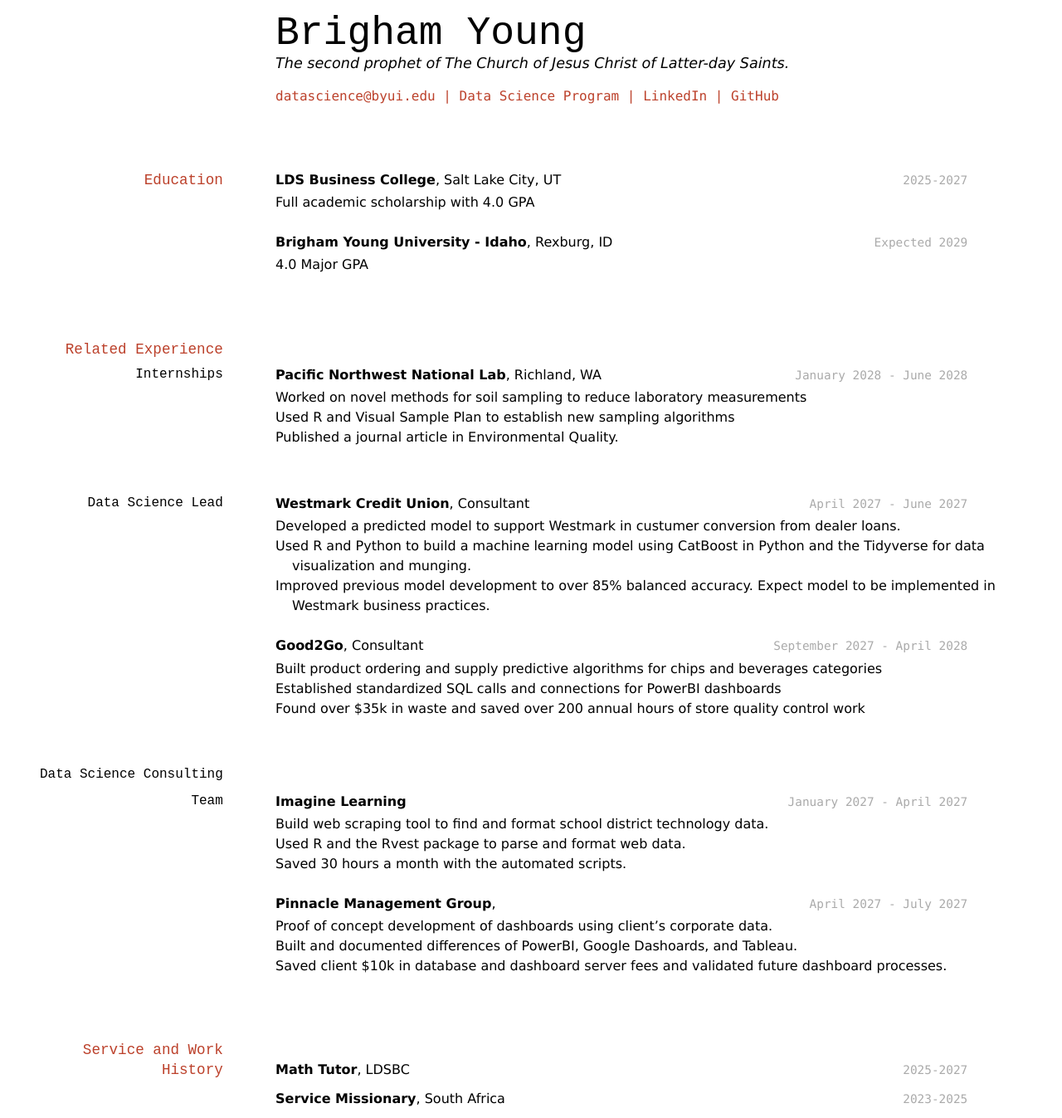
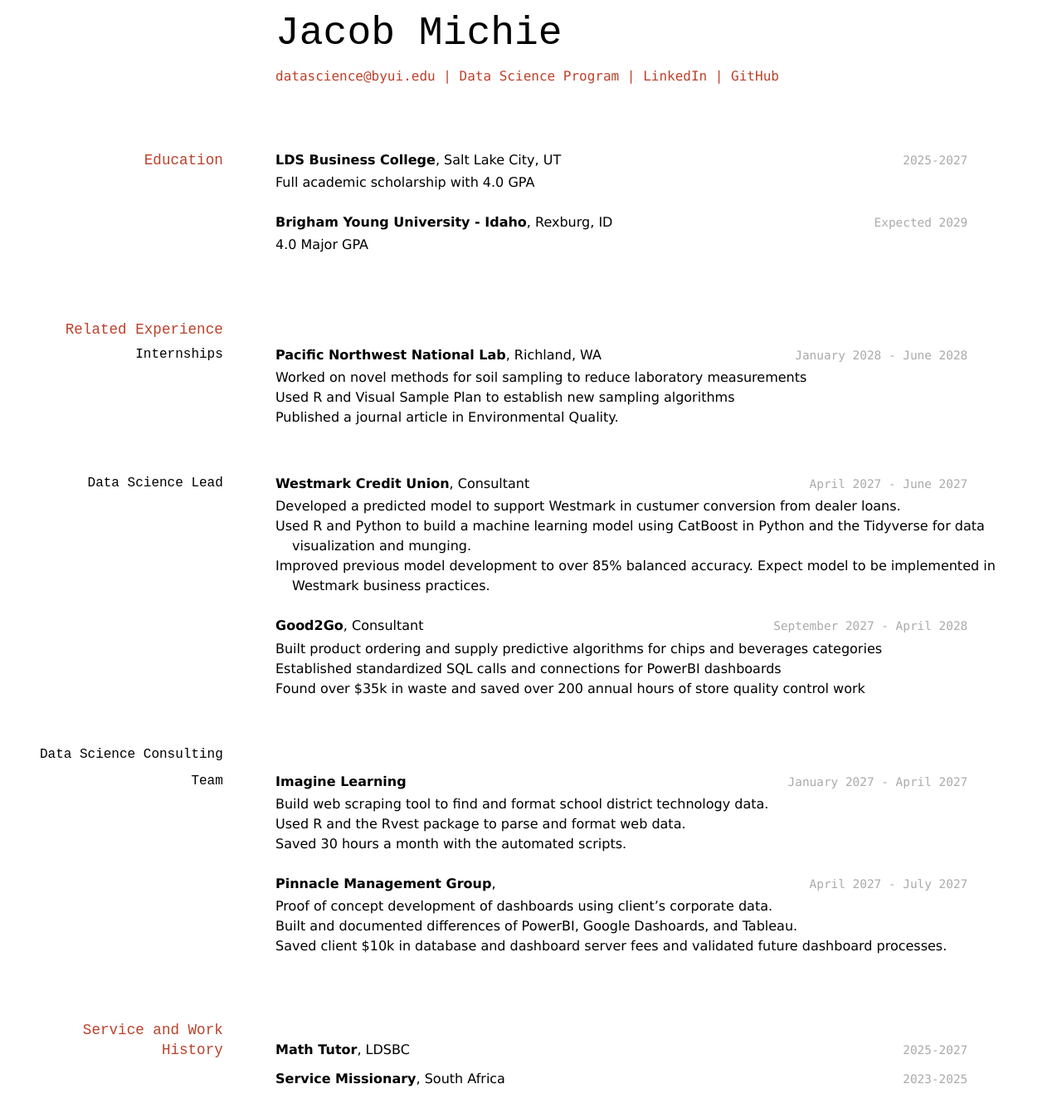
Before and after one commit to JMichie3476/michiej_resume, a Jekyll site: the page built from docs/index.md, in a window 1280 px wide. Shown: the whole page at 83% size. Built offline with Jekyll 4.4.1, drawn with Linux system fonts in a browser that asks for light colours; after the commit the page ends 1323 px from its top, so only the background shows below that.

Commit message:
Update index.md

```diff
--- a/docs/index.md
+++ b/docs/index.md
@@ -1,9 +1,8 @@
 ---
 layout: cv
-title: Brigham Young's Resume
+title: Jacob Michie's Resume
 ---
-# Brigham Young
-The second prophet of The Church of Jesus Christ of Latter-day Saints.
+# Jacob Michie
 
 <div id="webaddress">
 <a href="datascience@byui.edu">datascience@byui.edu</a>
```
